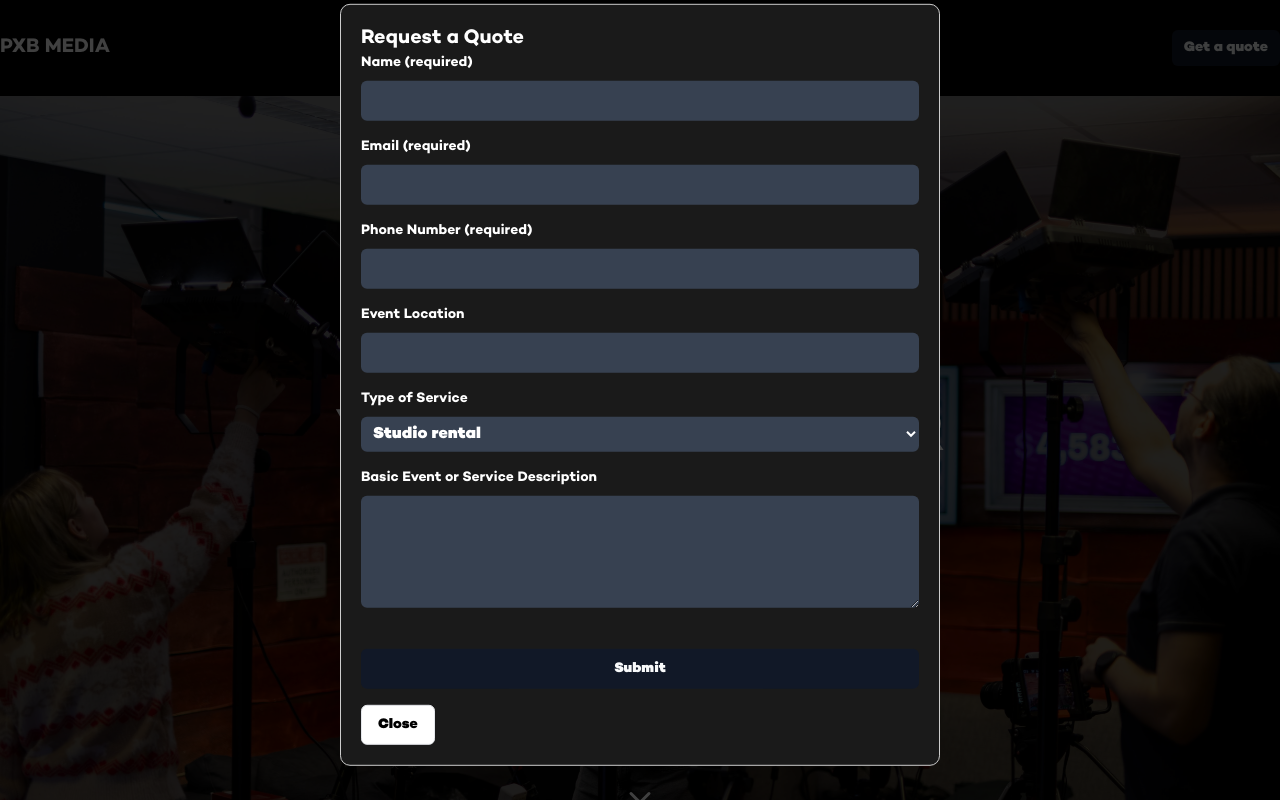
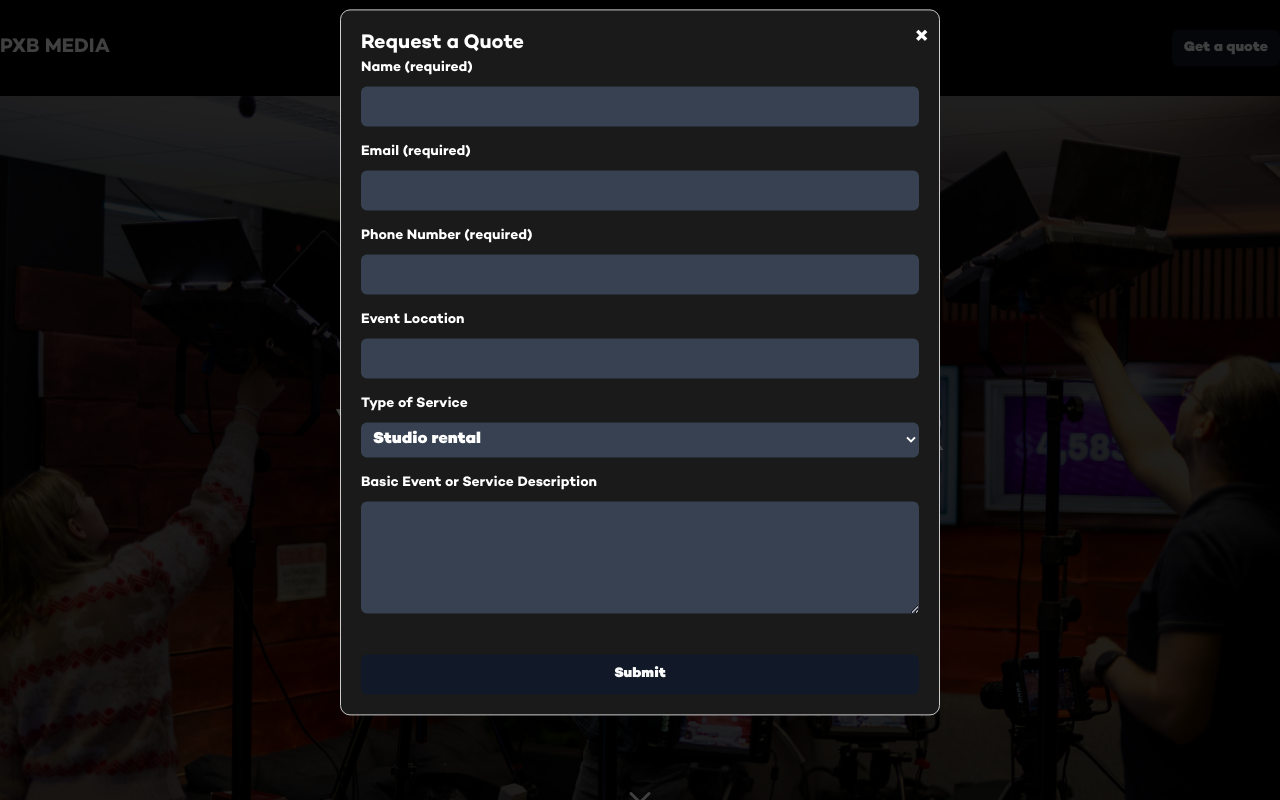
Before and after one commit to ThatGuyHS/pxb-media-test, a Next.js app in the folder pxb-media-test/: page / in a window 1280 px wide. Both pictures are taken after a click on the button "Get a quote". Shown: the top 800 px of the page. Built offline with nearby package versions, Linux system fonts and the light colour scheme.

Commit message:
added cross to close modal

```diff
--- a/pxb-media-test/components/modal/quotemodal.tsx
+++ b/pxb-media-test/components/modal/quotemodal.tsx
@@ -35,6 +35,22 @@ const QuoteModal: React.FC<QuoteModalType> = ({ isOpen, onRequestClose }) => {
                 }
             }}
         >
+             <button
+                onClick={onRequestClose}
+                style={{
+                    position: 'absolute',
+                    top: '10px',
+                    right: '10px',
+                    background: 'none',
+                    border: 'none',
+                    color: 'white',
+                    fontSize: '1.5em',
+                    cursor: 'pointer'
+                }}
+                aria-label="Close"
+            >
+                ×  {/* Cross symbol as close button */}
+            </button>
             <h2 className="text-xl font-bold">Request a Quote</h2>
             <form>
                 <div className="mb-4">
@@ -77,9 +93,6 @@ const QuoteModal: React.FC<QuoteModalType> = ({ isOpen, onRequestClose }) => {
                     Submit
                 </Button>
             </form>
-            <Button onClick={onRequestClose} variant="outline" className="mt-4 text-black">
-                Close
-            </Button>
         </Modal>
     );
 };
```
